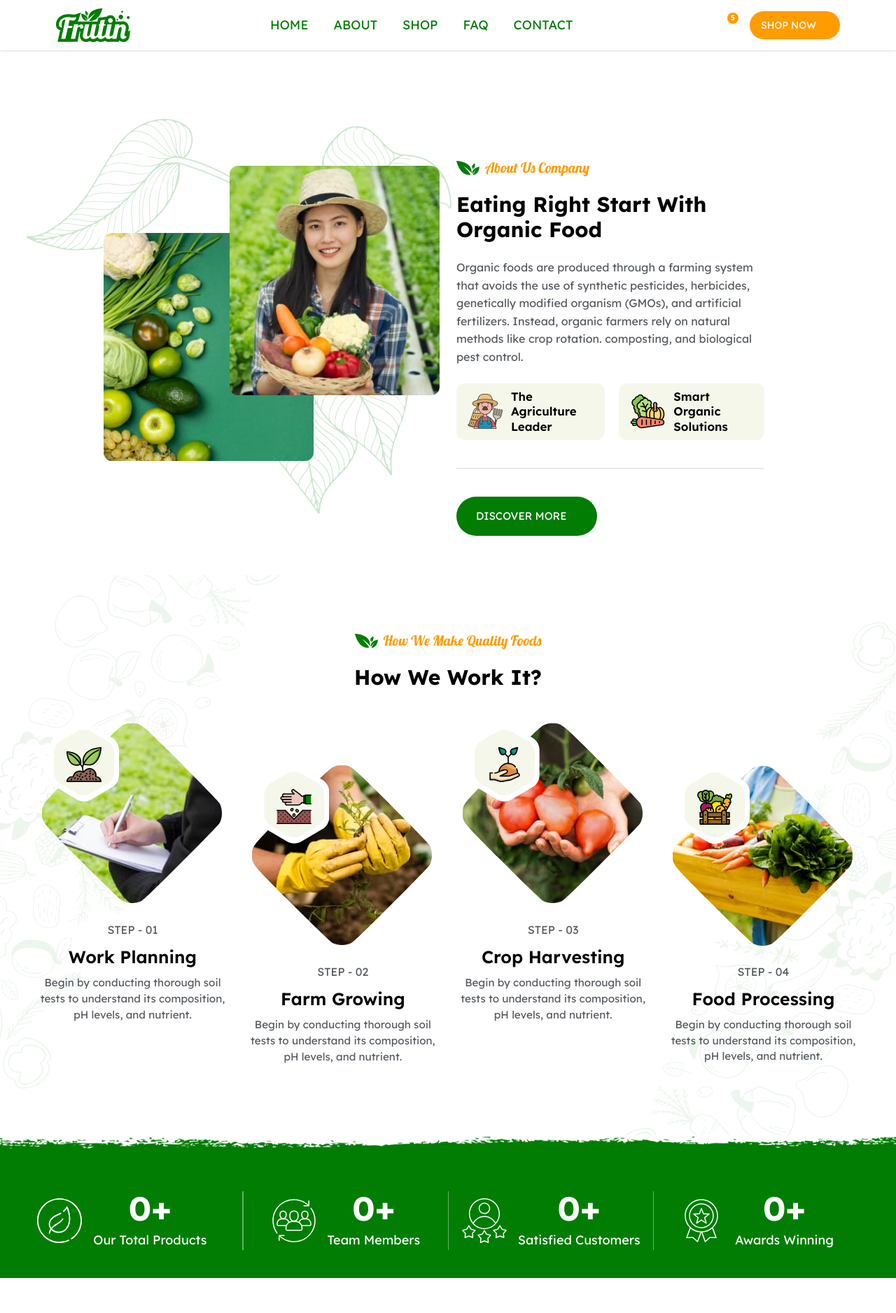
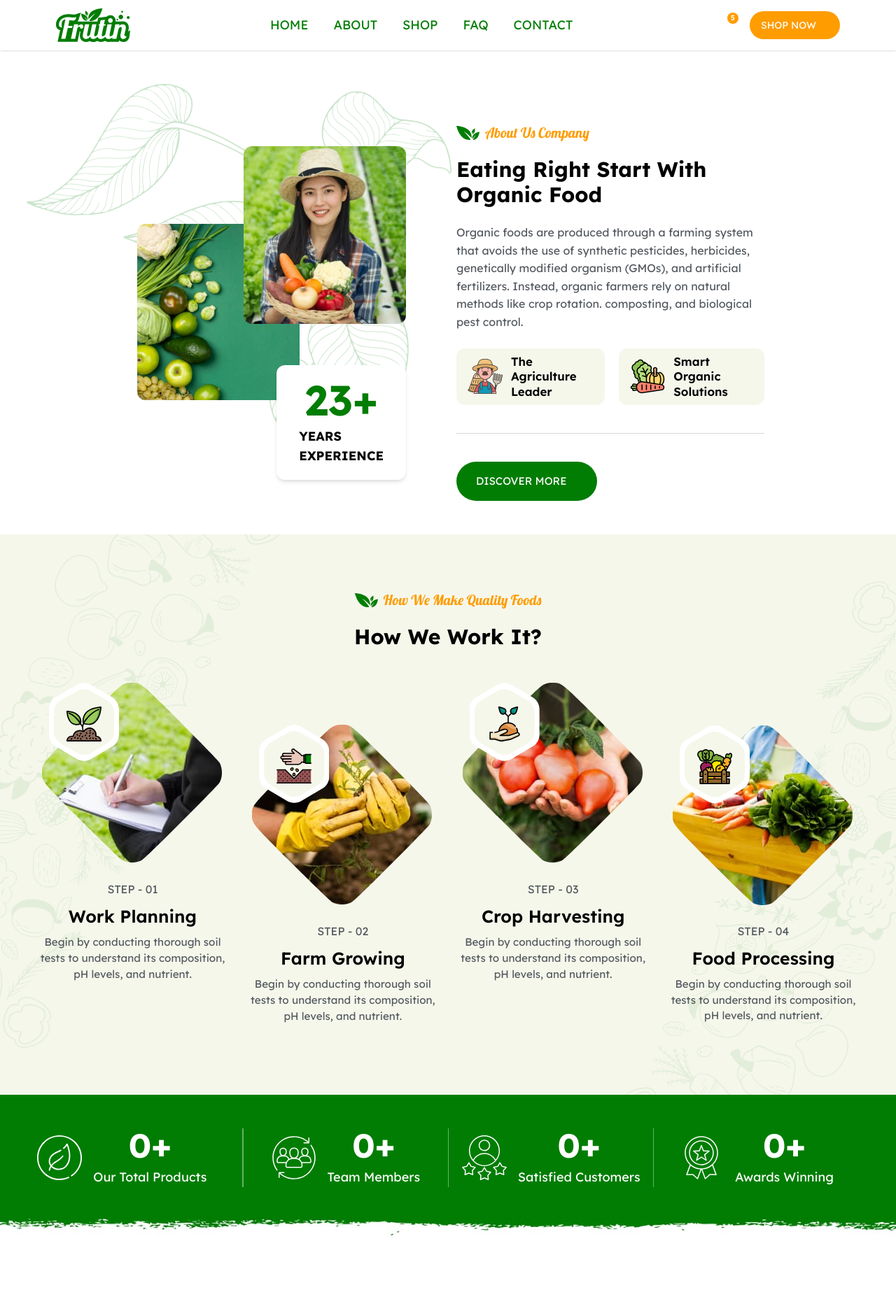
Before and after one commit to Moroundiya/fruitin, a React (Vite) app: page /about-us in a window 1280 px wide. Shown: the top 1877 px of the page at 70% size. Built offline with nearby package versions, Linux system fonts and the light colour scheme; some icons are missing.

Commit message:
About us page

```diff
--- a/src/assets/components/Counter.jsx
+++ b/src/assets/components/Counter.jsx
@@ -1,3 +1,4 @@
+/* eslint-disable react/prop-types */
 // eslint-disable-next-line no-unused-vars
 import React from "react";
 import counter1 from "../images/counter_card_1.svg";
@@ -7,10 +8,11 @@ import counter4 from "../images/counter_card_4.svg";
 import VisibilitySensor from "react-visibility-sensor";
 import CountUp from "react-countup";
 
-export const Counter = () => {
+export const Counter = ({ counterbg, className }) => {
 	return (
-		<div className="bg-counterBg bg-cover bg-no-repeat bg-center w-full py-10 lg:pt-20 lg:pb-18 font-lexend text-white">
-			<div className="grid grid-cols-2 xl:grid-cols-4 px-3 lg:px-0 xl:w-11/12 2xl:w-4/5 mx-auto lg:divide-x divide-[#ffffff66]">
+		<div
+			className={`${counterbg} bg-cover bg-no-repeat bg-center w-full py-10 lg:pt-20 lg:pb-18 font-lexend text-white`}>
+			<div className={`grid grid-cols-2 xl:grid-cols-4 px-3 lg:px-0 xl:w-11/12 2xl:w-4/5 mx-auto lg:divide-x divide-[#ffffff66] ${className}`}>
 				<div className="flex flex-col items-center justify-center border-b border-r xl:border-b-0 border-[#ffffff66] xl:flex-row xl:justify-start py-6 xl:py-0">
 					<div className="">
 						<img
--- a/src/assets/components/HowItWorks.jsx
+++ b/src/assets/components/HowItWorks.jsx
@@ -1,3 +1,4 @@
+/* eslint-disable react/prop-types */
 // eslint-disable-next-line no-unused-vars
 import React from "react";
 import productBg1 from "../images/vector_shape_1.png";
@@ -6,9 +7,10 @@ import titleIcon from "../images/title_icon.svg";
 import { howitworks } from "../data/howitworks";
 import { HowItWorksProps } from "../props/HowItWorksProps";
 
-export const HowItWorks = () => {
+export const HowItWorks = ({ bgcolor }) => {
 	return (
-		<div className="w-full min-h-fit flex flex-col justify-center items-center font-lexend mt-0 py-10 lg:px-12 lg:pb-16 lg:pt-12 xl:pt-20 xl:10 bg-[#fff] xl:mx-auto xl:px-0 relative">
+		<div
+			className={`w-full min-h-fit flex flex-col justify-center items-center font-lexend mt-0 py-10 lg:px-12 lg:pb-16 lg:pt-12 xl:pt-20 xl:10 bg-${bgcolor} xl:mx-auto xl:px-0 relative`}>
 			<img
 				src={productBg1}
 				className="absolute top-0 left-0 -z-0 xl:h-full"
--- a/src/assets/components/Testimonial.jsx
+++ b/src/assets/components/Testimonial.jsx
@@ -3,13 +3,13 @@ import React, { useRef, useState } from "react";
 import titleIcon from "../images/title_icon.svg";
 import testiImg from "../images/testi_img.jpg";
 import testiShape from "../images/testi_box_shape.png";
-import testiProfile from "../images/testi_profile.jpg";
 import testiQuote from "../images/quote.png";
 import { Icon } from "@iconify/react";
 
 import "swiper/css";
 import "swiper/css/navigation";
 // import required modules
+// eslint-disable-next-line no-unused-vars
 import { Navigation, Pagination, Autoplay } from "swiper/modules";
 
 import { Swiper, SwiperSlide } from "swiper/react";
--- a/src/assets/pages/About.jsx
+++ b/src/assets/pages/About.jsx
@@ -1,42 +1,67 @@
-import React from 'react'
-import { Navbar } from '../components/Navbar'
+/* eslint-disable no-unused-vars */
+import React from "react";
+import { Navbar } from "../components/Navbar";
+
+import VisibilitySensor from "react-visibility-sensor";
+import CountUp from "react-countup";
 
 import aboutBg from "../images/about_img.png";
 import titleIcon from "../images/title_icon.svg";
 import bullet from "../images/bullet.svg";
 import { Icon } from "@iconify/react";
 
-import aboutImg1 from '../images/about_1_1.jpg'
-import aboutImg2 from '../images/about_1_2.jpg'
+import aboutImg1 from "../images/about_1_1.jpg";
+import aboutImg2 from "../images/about_1_2.jpg";
 
-import aboutUsBg from '../images/about_us_bg.png'
+import aboutUsBg from "../images/about_us_bg.png";
 
-import featureImg1 from '../images/about_feature_1.svg'
-import featureImg2 from '../images/about_feature_2.svg'
-import { HowItWorks } from '../components/HowItWorks';
-import { Counter } from '../components/Counter';
-import { WhyChooseUs } from '../components/WhyChooseUs';
-import { Testimonial } from '../components/Testimonial';
+import featureImg1 from "../images/about_feature_1.svg";
+import featureImg2 from "../images/about_feature_2.svg";
+import { HowItWorks } from "../components/HowItWorks";
+import { Counter } from "../components/Counter";
+import { WhyChooseUs } from "../components/WhyChooseUs";
+import { Testimonial } from "../components/Testimonial";
 
 export const About = () => {
 	return (
 		<>
 			<Navbar />
-            <div className='mt-[100px] lg:mt-[170px] '>
-                <div className=" w-full min-h-fit flex flex-col font-lexend py-10 bg-no-repeat lg:flex-row lg:px-12 xl:w-4/5 lg:py-14 lg:mx-auto relative">
-
-                    <img src={aboutUsBg} alt="" className='absolute top-0 animate-moveAni' />
-                    <div className="px-3 lg:px-0 lg:w-1/2 relative flex justify-center items-center h-[500px] lg:h-auto ">
+			<div className="mt-[100px] lg:mt-[170px] xl:mt-[120px] mb-10 lg:mb-12">
+				<div className=" w-full min-h-fit flex flex-col font-lexend pt-10 bg-no-repeat lg:flex-row lg:px-12 xl:w-4/5 lg:pt-14 lg:mx-auto relative">
+					<img
+						src={aboutUsBg}
+						alt=""
+						className="absolute top-0 animate-moveAni"
+					/>
+					<div className="px-3 lg:px-0 lg:w-1/2 relative flex justify-center items-center h-[400px] md:h-[500px] lg:h-auto ">
 						<img
 							src={aboutImg1}
-                            className="rounded-xl w-[230px] lg:w-[260px] xl:w-[300px] lg:-ms-10"
+							className="rounded-xl w-3/5 md:w-[280px] lg:w-[260px] xl:w-3/6 lg:-ms-10"
 							alt=""
 						/>
 						<img
 							src={aboutImg2}
-                            className="rounded-xl w-[230px] lg:w-[260px] xl:w-[300px] -mt-[190px] -ms-[120px]"
+							className="rounded-xl w-3/5 md:w-[280px] lg:w-[260px] xl:w-3/6 -mt-[220px] -ms-[80px]"
 							alt=""
 						/>
+
+						<div className="flex flex-col justify-center items-center bg-white shadow-md px-4 py-4 lg:px-8 lg:py-5 rounded-xl absolute bottom-[40px] right-[60px] md:bottom-[70px] md:right-[230px] lg:bottom-[30px] lg:right-[60px]">
+							<p className="text-4xl lg:text-4xl xl:text-6xl lg:mb-2 font-bold text-[#017D03] mb-2">
+								<VisibilitySensor>
+									{({ isVisible }) => (
+										<CountUp
+											start={0}
+											end={isVisible ? 23 : 0}
+											suffix="+"
+											duration={4}
+										/>
+									)}
+								</VisibilitySensor>
+							</p>
+							<p className="text-sm lg:text-lg uppercase font-bold ">
+								Years <br /> Experience
+							</p>
+						</div>
 					</div>
 					<div className="px-3 lg:w-1/2 flex flex-col justify-center">
 						<div className="flex items-center justify-center lg:justify-start">
@@ -53,7 +78,11 @@ export const About = () => {
 							Eating Right Start With Organic Food
 						</h1>
 						<p className="text-md leading-[1.5] my-4 text-[#54595F] lg:my-6 lg:leading-[1.6]">
-                            Organic foods are produced through a farming system that avoids the use of synthetic pesticides, herbicides, genetically modified organism (GMOs), and artificial fertilizers. Instead, organic farmers rely on natural methods like crop rotation. composting, and biological pest control.
+							Organic foods are produced through a farming system that avoids
+							the use of synthetic pesticides, herbicides, genetically modified
+							organism (GMOs), and artificial fertilizers. Instead, organic
+							farmers rely on natural methods like crop rotation. composting,
+							and biological pest control.
 						</p>
 						<ul className="text-black text-[15px] lg:text-[1.05rem] font-semiold mx-auto lg:mx-0 w-fit mt-5 space-y-5 lg:space-y-0 lg:mt-0 lg:space-x-5 lg:flex justify-center lg:justify-between items-center">
 							<li className="flex items-center space-x-3 font-semibold bg-[#F5F7EB] py-2 ps-4 pe-10 rounded-xl">
@@ -62,7 +91,9 @@ export const About = () => {
 									className="h-11 lg:h-auto"
 									alt=""
 								/>
-                                <span className='leading-[1.3]'>The Agriculture <br /> Leader</span>
+								<span className="leading-[1.3]">
+									The Agriculture <br /> Leader
+								</span>
 							</li>
 
 							<li className="flex items-center space-x-3 font-semibold bg-[#F5F7EB] py-2 ps-4 pe-10 rounded-xl">
@@ -71,13 +102,13 @@ export const About = () => {
 									className="h-11 lg:h-auto"
 									alt=""
 								/>
-                                <span className='leading-[1.3]'>Smart Organic  <br /> Solutions</span>
+								<span className="leading-[1.3]">
+									Smart Organic <br /> Solutions
+								</span>
 							</li>
-
 						</ul>
 
-                        <div className='border-b border-[#D9D9D9] pb-8 lg:pb-10'>
-                        </div>
+						<div className="border-b border-[#D9D9D9] pb-8 lg:pb-10"></div>
 						<a
 							href="#"
 							className='bg-[#017D03] w-fit flex justify-center items-center text-[0.8rem] text-center py-3 ps-5 pe-3 rounded-full text-white mx-auto mt-8 lg:mt-10 lg:mx-0 lg:py-4 lg:text-[0.95rem] lg:ps-7 lg:pe-5 z-30 hover:text-white overflow-hidden relative transition-all duration-700 after:transition-all after:duration-700 after:origin-bottom after:content-[""] after:absolute after:top-0 after:left-0 after:-z-10 after:w-full after:h-full after:bg-[#FF9C00] after:scale-y-0 after:hover:scale-y-[1]'>
@@ -90,15 +121,15 @@ export const About = () => {
 					</div>
 				</div>
 			</div>
-            <HowItWorks />
-            <Counter />
-            <div className='py-6 lg:py-12'>
-            </div>
+
+			<HowItWorks bgcolor="[#F5F7EB]" />
+
+			<Counter counterbg="bg-counterBgReverse" className='relative -top-8' />
+			<div className="py-6 lg:py-12"></div>
 			<WhyChooseUs />
-            <div className='-my-10 lg:-my-8'>
+			<div className="-my-10 lg:-my-8">
 				<Testimonial />
-
 			</div>
 		</>
-    )
-}
+	);
+};
--- a/src/assets/pages/Homepage.jsx
+++ b/src/assets/pages/Homepage.jsx
@@ -19,9 +19,9 @@ export const Homepage = () => {
 			<AboutUs />
 			<Category />
 			<WhyChooseUs />
-			<Counter />
+			<Counter counterbg="bg-counterBg" />
 			<Products />
-			<HowItWorks />
+			<HowItWorks bgcolor="[#fff]" />
 			<Faq />
 			<Testimonial />
 			<Footer />
--- a/tailwind.config.js
+++ b/tailwind.config.js
@@ -13,6 +13,7 @@ export default {
         'cardBg': "url('/src/assets/images/card-bg.png')",
         'circleBg': "url('/src/assets/images/circle-bg.png')",
         'counterBg': "url('/src/assets/images/counter-bg.png')",
+        'counterBgReverse': "url('/src/assets/images/counter_bg_reverse.jpg')",
         'processBg': "url('/src/assets/images/process_box_1.jpg')",
         'faqBg': "url('/src/assets/images/faq_bg_1.png')",
         'faqVectorBg': "url('/src/assets/images/faq_vector.png')",
```
Also changed, not shown: src/assets/images/counter_bg_reverse.jpg (added), 1 other file (tests, documents, lock files or other folders). Lines whose indentation alone changed are shown as unchanged.
